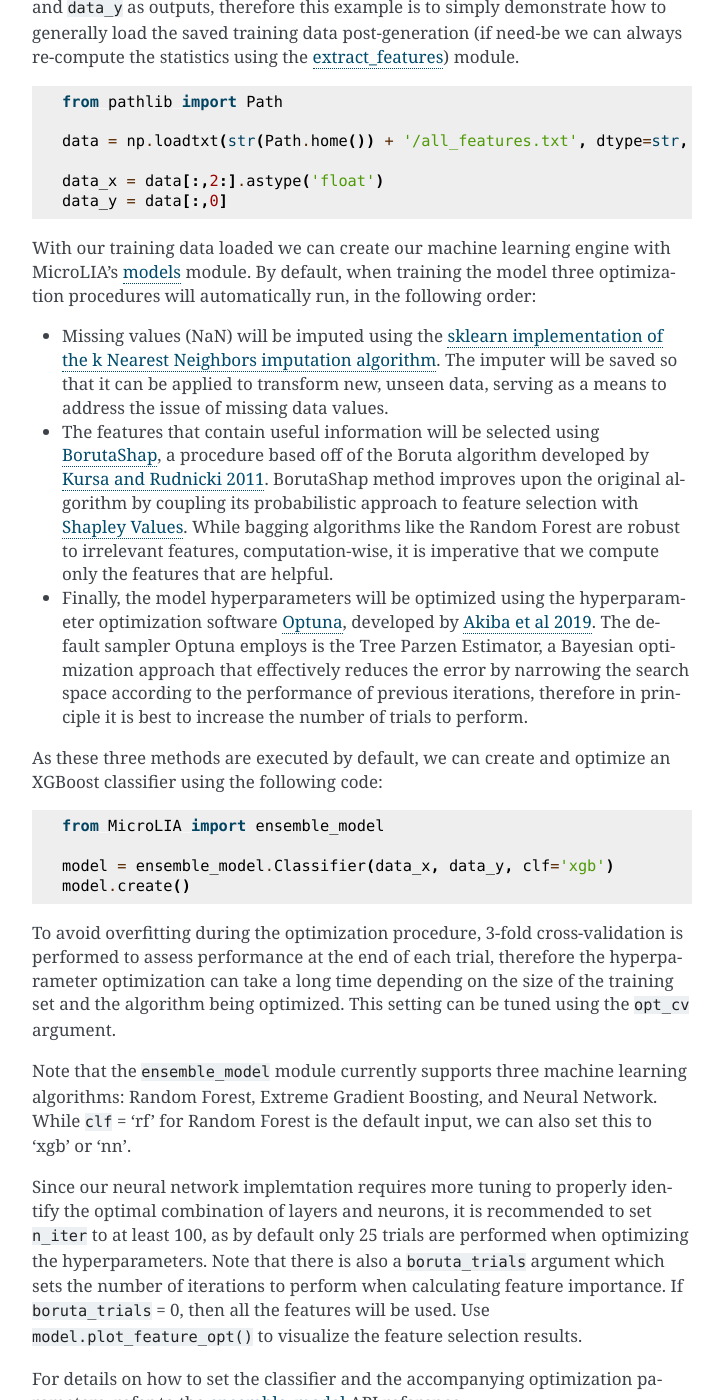
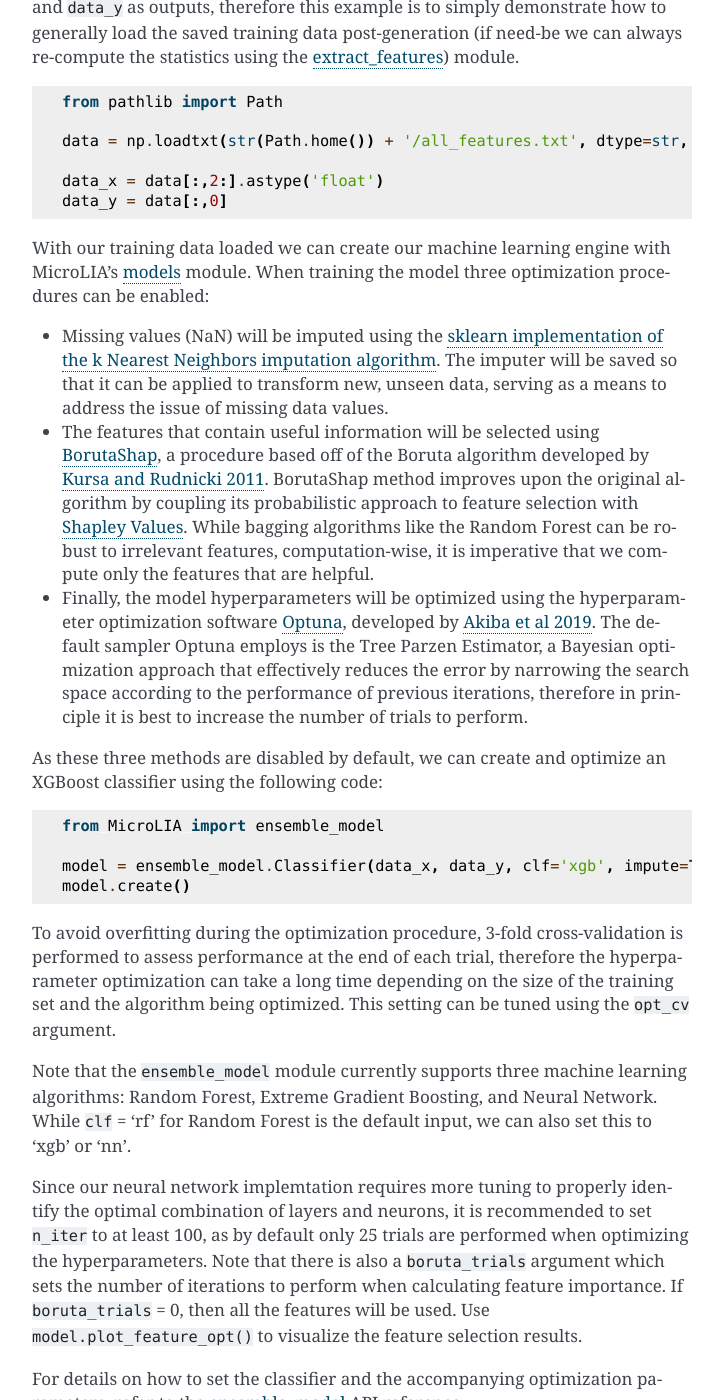
Before and after one commit to Professor-G/MicroLIA, a Sphinx documentation site: the page built from docs/source/Examples.rst, in a window 1280 px wide and 1400 px high, scrolled down 2725 px. Shown: the whole window, without its empty margins (388-1111 px from the left). Built offline with Sphinx 7.4.7, drawn with Linux system fonts in a browser that asks for light colours; formulas are drawn with MathJax 3; pages that are not in the unit, such as notebooks, are missing from menus; some of the changed text lies outside the part shown.

Commit message:
update docs

```diff
--- a/docs/source/Examples.rst
+++ b/docs/source/Examples.rst
@@ -52,7 +52,7 @@ There are a number of other parameters we can control when creating the training
 
    ogle_noise = noise_models.create_noise(median_mag, rms_mag)
 
-   data_x, data_y = training_set.create(timestamps, min_mag=np.min(median_mag), max_mag=np.max(median_mag), noise=ogle_noise, zp=22, exptime=30, n_class=500)
+   data_x, data_y = training_set.create(timestamps, min_mag=np.min(median_mag), max_mag=np.max(median_mag), noise=ogle_noise, zp=22, exptime=30, n_class=100)
 
 .. figure:: _static/simulation.jpg
     :align: center
@@ -91,21 +91,21 @@ In this example we will load this file from which we can create our data_x and d
    data_x = data[:,2:].astype('float')
    data_y = data[:,0]
 
-With our training data loaded we can create our machine learning engine with MicroLIA's `models <https://microlia.readthedocs.io/en/latest/autoapi/MicroLIA/models/index.html>`_ module. By default, when training the model three optimization procedures will automatically run, in the following order:
+With our training data loaded we can create our machine learning engine with MicroLIA's `models <https://microlia.readthedocs.io/en/latest/autoapi/MicroLIA/models/index.html>`_ module. When training the model three optimization procedures can be enabled:
 
 -  Missing values (NaN) will be imputed using the `sklearn implementation of the k Nearest Neighbors imputation algorithm <https://scikit-learn.org/stable/modules/generated/sklearn.impute.KNNImputer.html>`_. The imputer will be saved so that it can be applied to transform new, unseen data, serving as a means to address the issue of missing data values.
 
--  The features that contain useful information will be selected using `BorutaShap <https://zenodo.org/record/4247618>`_, a procedure based off of the Boruta algorithm developed by `Kursa and Rudnicki 2011 <https://arxiv.org/pdf/1106.5112.pdf>`_. BorutaShap method improves upon the original algorithm by coupling its probabilistic approach to feature selection with `Shapley Values <https://christophm.github.io/interpretable-ml-book/shapley.html>`_. While bagging algorithms like the Random Forest are robust to irrelevant features, computation-wise, it is imperative that we compute only the features that are helpful.
+-  The features that contain useful information will be selected using `BorutaShap <https://zenodo.org/record/4247618>`_, a procedure based off of the Boruta algorithm developed by `Kursa and Rudnicki 2011 <https://arxiv.org/pdf/1106.5112.pdf>`_. BorutaShap method improves upon the original algorithm by coupling its probabilistic approach to feature selection with `Shapley Values <https://christophm.github.io/interpretable-ml-book/shapley.html>`_. While bagging algorithms like the Random Forest can be robust to irrelevant features, computation-wise, it is imperative that we compute only the features that are helpful.
 
 -  Finally, the model hyperparameters will be optimized using the hyperparameter optimization software `Optuna <https://optuna.org/>`_, developed by `Akiba et al 2019 <https://arxiv.org/abs/1907.10902>`_. The default sampler Optuna employs is the Tree Parzen Estimator, a Bayesian optimization approach that effectively reduces the error by narrowing the search space according to the performance of previous iterations, therefore in principle it is best to increase the number of trials to perform.
 
-As these three methods are executed by default, we can create and optimize an XGBoost classifier using the following code:
+As these three methods are disabled by default, we can create and optimize an XGBoost classifier using the following code:
 
 .. code-block:: python
 
    from MicroLIA import ensemble_model
 
-   model = ensemble_model.Classifier(data_x, data_y, clf='xgb')
+   model = ensemble_model.Classifier(data_x, data_y, clf='xgb', impute=True, optimize=True, n_iter=25, boruta_trials=25)
    model.create()
 
 To avoid overfitting during the optimization procedure, 3-fold cross-validation is performed to assess performance at the end of each trial, therefore the hyperparameter optimization can take a long time depending on the size of the training set and the algorithm being optimized. This setting can be tuned using the ``opt_cv`` argument.
@@ -223,7 +222,7 @@ The accuarcy is over 0.97, that's very good, but to be more certain, let's class
    for name in filenames:
       data = np.loadtxt(path+name)
       time, mag, magerr = data[:,0], data[:,1], data[:,2]
-      prediction = model.predict(time, mag, magerr, zp=22)
+      prediction = model.predict(time, mag, magerr, convert=True, zp=22)
       predictions.append(prediction[np.argmax(prediction[:,1])][0])
 
    predictions = np.array(predictions)
@@ -252,20 +251,20 @@ A false-positive rate of ~0.15 is very high, upon visual inspection we can see t
 
    data_x, data_y = training_set.create(timestamps, min_mag=np.min(median_mag),
          max_mag=np.max(median_mag), noise=ogle_noise, zp=22,
-         exptime=30, n_class=1000, save_file=False)
+         exptime=30, n_class=100, save_file=False)
 
 Finally, we will create a new model and re-predict the class of these variables:
 
 .. code-block:: python
 
-   new_model = ensemble_model.Classifier(data_x, data_y, optimize=False, n_iter=1)
+   new_model = ensemble_model.Classifier(data_x, data_y, clf='xgb', optimize=True, impute=True, n_iter=25, boruta_trials=25)
    new_model.create()
 
    predictions=[]
    for name in filenames:
       data = np.loadtxt(path+name)
       time, mag, magerr = data[:,0], data[:,1], data[:,2]
-      prediction = new_model.predict(time, mag, magerr, zp=22)
+      prediction = new_model.predict(time, mag, magerr, convert=True, zp=22)
 
       predictions.append(prediction[np.argmax(prediction[:,1])][0])
 
```
Also changed, not shown: other parts of docs/source/Examples.rst (+3 -4 lines), 1 other file.
